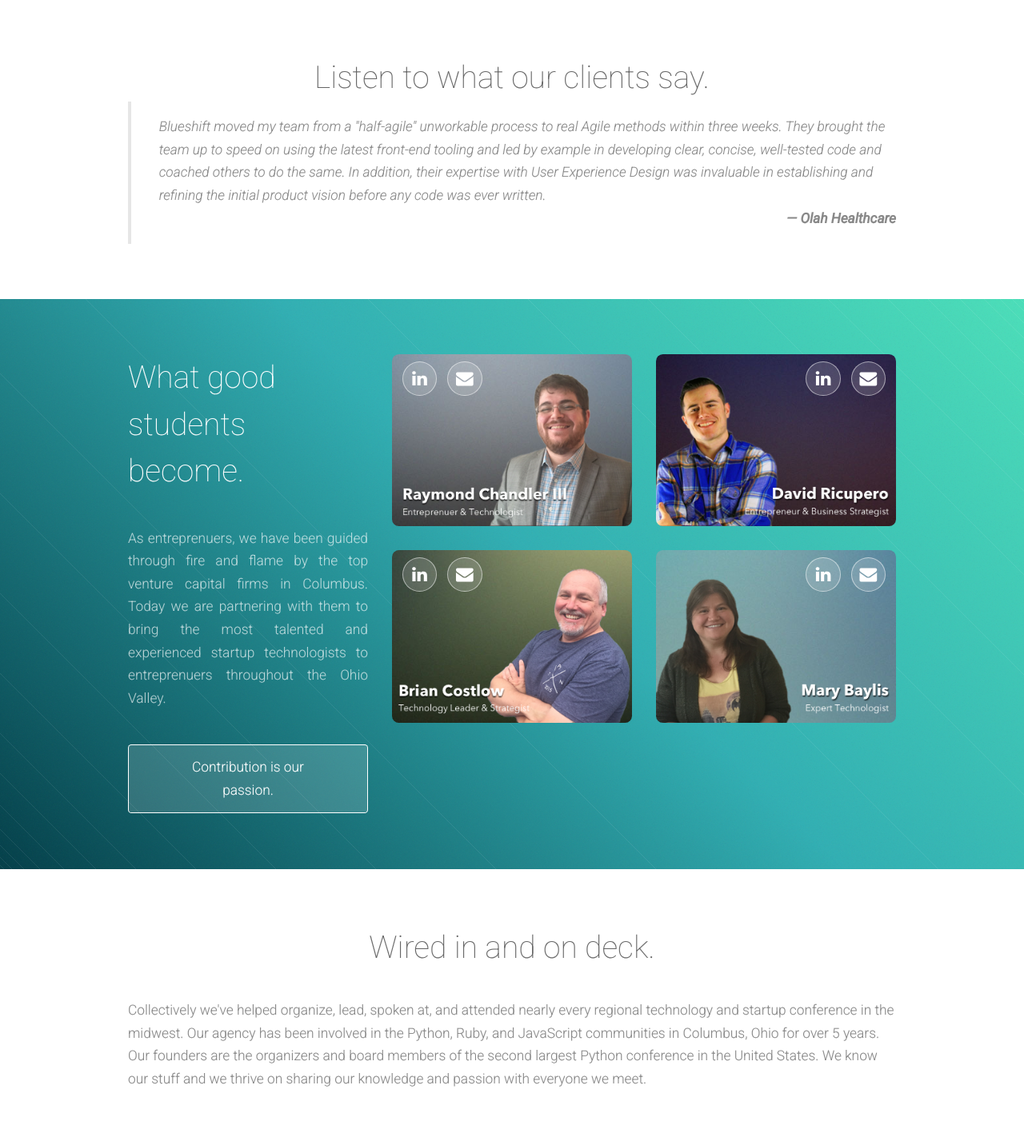
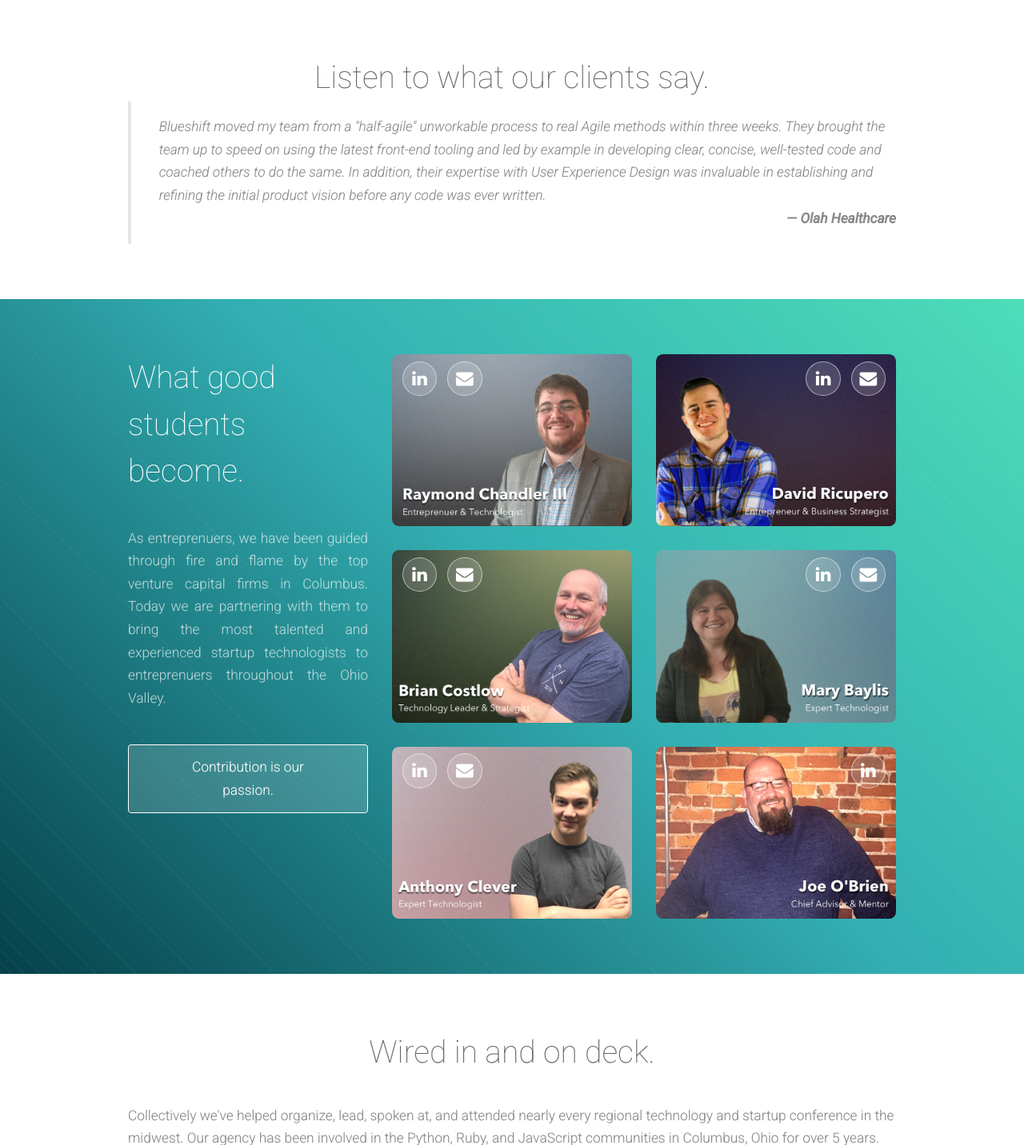
Before and after one commit to blueshiftedtech/blueshifted, a Django app: page / in a window 1280 px wide. Shown: the part 1852-3284 px from the top of the page at 80% size. Run offline with Django 3.2, Linux system fonts and the light colour scheme.

Commit message:
Added Anthony and Joe to team list

```diff
--- a/web/templates/index.html
+++ b/web/templates/index.html
@@ -153,6 +153,7 @@
                                             </span>
                                         </div>
                                     </div>
+
 									<div class="6u">
                                         <div class="image fit no-overlay">
                                             <img src="{% static "images/brian.png" %}" alt="" />
@@ -162,12 +163,32 @@
                                             </span>
                                         </div>
                                     </div>
-                  <div class="6u">
+
+                                    <div class="6u">
                                         <div class="image fit no-overlay">
                                             <img src="{% static "images/mary.png" %}" alt="" />
                                             <span class="contact-icon-set-right">
                                                 <span class="contact-icon"><a href="https://www.linkedin.com/in/mcbaylis" target="_blank"><span class="icon fa-linkedin"></span></a></span>
                                                 <span class="contact-icon"><a href="mailto:mary@blueshiftedtech.com" target="_blank"><span class="icon fa-envelope"></span></a></span>
+                                            </span>
+                                        </div>
+                                    </div>
+
+									<div class="6u">
+                                        <div class="image fit no-overlay">
+                                            <img src="{% static "images/anthony.png" %}" alt="" />
+                                            <span class="contact-icon-set">
+                                                <span class="contact-icon"><a href="https://www.linkedin.com/in/anthonyclever" target="_blank"><span class="icon fa-linkedin"></span></a></span>
+                                                <span class="contact-icon"><a href="mailto:anthony@blueshiftedtech.com" target="_blank"><span class="icon fa-envelope"></span></a></span>
+                                            </span>
+                                        </div>
+                                    </div>
+
+                                    <div class="6u">
+                                        <div class="image fit no-overlay">
+                                            <img src="{% static "images/joe.png" %}" alt="" />
+                                            <span class="contact-icon-set-right">
+                                                <span class="contact-icon"><a href="https://www.linkedin.com/in/joeobjo" target="_blank"><span class="icon fa-linkedin"></span></a></span>
                                             </span>
                                         </div>
                                     </div>
```
Also changed, not shown: web/static/images/anthony.png (added), web/static/images/joe.png (added), 4 other files.
